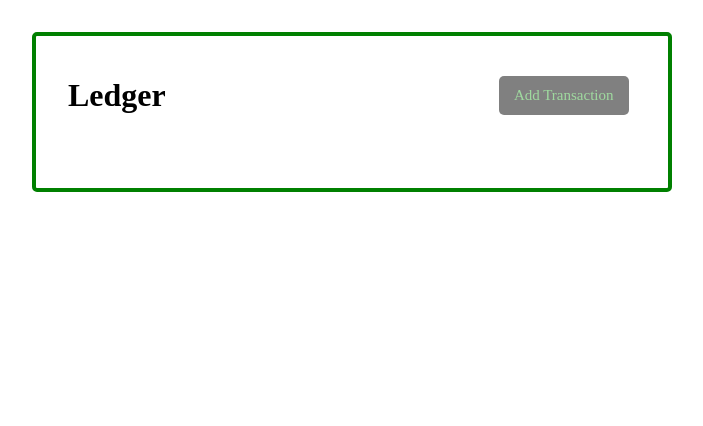
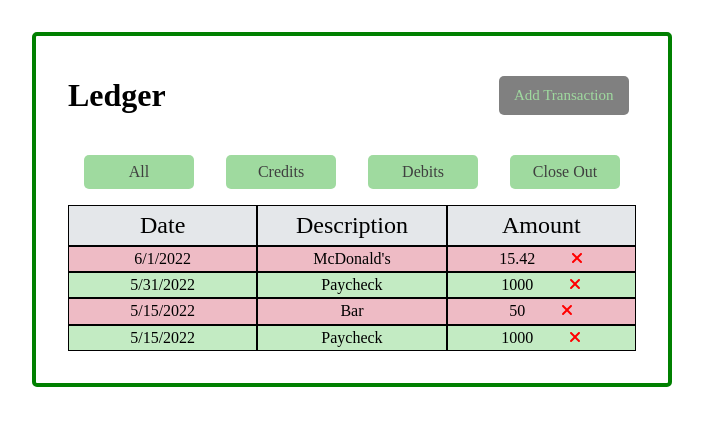
Before and after one commit to BlairHBris/ledger-capstone, an Angular app: page /transactions in a window 1280 px wide. Before the commit this address led to /. Shown: the top 426 px of the page, without its empty margins (288-991 px from the left). Built offline with nearby package versions, Linux system fonts and the light colour scheme; data requests are answered from the project's data file; a web font is replaced by a local one.

Commit message:
Add routing and moving styles

```diff
--- a/src/app/app.module.ts
+++ b/src/app/app.module.ts
@@ -11,9 +11,11 @@ import { ButtonComponent } from './components/button/button.component';
 import { TransactionsComponent } from './components/transactions/transactions.component';
 import { TransactionItemComponent } from './components/transaction-item/transaction-item.component';
 import { AddTransactionComponent } from './components/add-transaction/add-transaction.component';
+import { LinksComponent } from './components/links/links.component';
 
 const appRoutes: Routes = [
-  {path:'', component: TransactionsComponent}
+  {path:'', component: LinksComponent},
+  {path:'transactions', component: TransactionsComponent}
 ]
 
 @NgModule({
@@ -24,6 +26,7 @@ const appRoutes: Routes = [
     TransactionsComponent,
     TransactionItemComponent,
     AddTransactionComponent,
+    LinksComponent,
   ],
   imports: [
     BrowserModule,
--- a/src/app/components/header/header.component.html
+++ b/src/app/components/header/header.component.html
@@ -1,6 +1,7 @@
 <header>
     <h1>{{ title }}</h1>
     <app-button
+    *ngIf="hasRoute('/transactions')"
     color = "{{showAddTransaction ? 'red': 'rgb(159, 218, 159)'}}"
     text="{{showAddTransaction ? 'Close Form': 'Add Transaction'}}"
     (buttonClick)="toggleAddTransaction()"
--- a/src/app/components/header/header.component.ts
+++ b/src/app/components/header/header.component.ts
@@ -1,6 +1,7 @@
 import { Component, OnInit } from '@angular/core';
 import { UiService } from 'src/app/services/ui.service';
 import { Subscription } from 'rxjs';
+import { Router } from '@angular/router';
 
 @Component({
   selector: 'app-header',
@@ -13,7 +14,7 @@ export class HeaderComponent implements OnInit {
   showAddTransaction: boolean = false
   subscription: Subscription
 
-  constructor(private uiService: UiService) {
+  constructor(private uiService: UiService, private router: Router) {
     this.subscription = this.uiService.onToggle().subscribe(boolean => this.showAddTransaction = boolean)
   }
 
@@ -24,4 +25,8 @@ export class HeaderComponent implements OnInit {
     this.uiService.toggleAddTransaction()
   }
 
+  hasRoute(route: string) {
+    return this.router.url === route
+  }
+
 }
--- /dev/null
+++ b/src/app/components/links/links.component.css
@@ -0,0 +1,15 @@
+div {
+    display: grid;
+    grid-template-columns: 25% 25% 25% 25%;
+}
+
+a {
+    text-align: center;
+    text-decoration: none;
+    color: rgb(63, 63, 63);
+    background-color: rgb(159, 218, 159);
+    padding: .5em;
+    margin: 1em;
+    border-radius: 5px;
+    cursor: pointer;
+}
--- /dev/null
+++ b/src/app/components/links/links.component.html
@@ -0,0 +1,6 @@
+<div>
+    <a routerLink="transactions">All</a>
+    <a routerLink="credits">Credits</a>
+    <a routerLink="debits">Debits</a>
+    <a routerLink="/">Close Out</a>
+</div>
--- /dev/null
+++ b/src/app/components/links/links.component.ts
@@ -0,0 +1,15 @@
+import { Component, OnInit } from '@angular/core';
+
+@Component({
+  selector: 'app-links',
+  templateUrl: './links.component.html',
+  styleUrls: ['./links.component.css']
+})
+export class LinksComponent implements OnInit {
+
+  constructor() { }
+
+  ngOnInit(): void {
+  }
+
+}
--- a/src/app/components/transactions/transactions.component.html
+++ b/src/app/components/transactions/transactions.component.html
@@ -1,4 +1,5 @@
 <app-add-transaction (addTransaction)="addTransaction($event)"></app-add-transaction>
+<app-links></app-links>
 <div class="grid-container">
     <div *ngFor="let text of headers" class="grid-item">{{text}}</div>
 </div>
```
Also changed, not shown: 1 other file (tests, documents, lock files or other folders).
